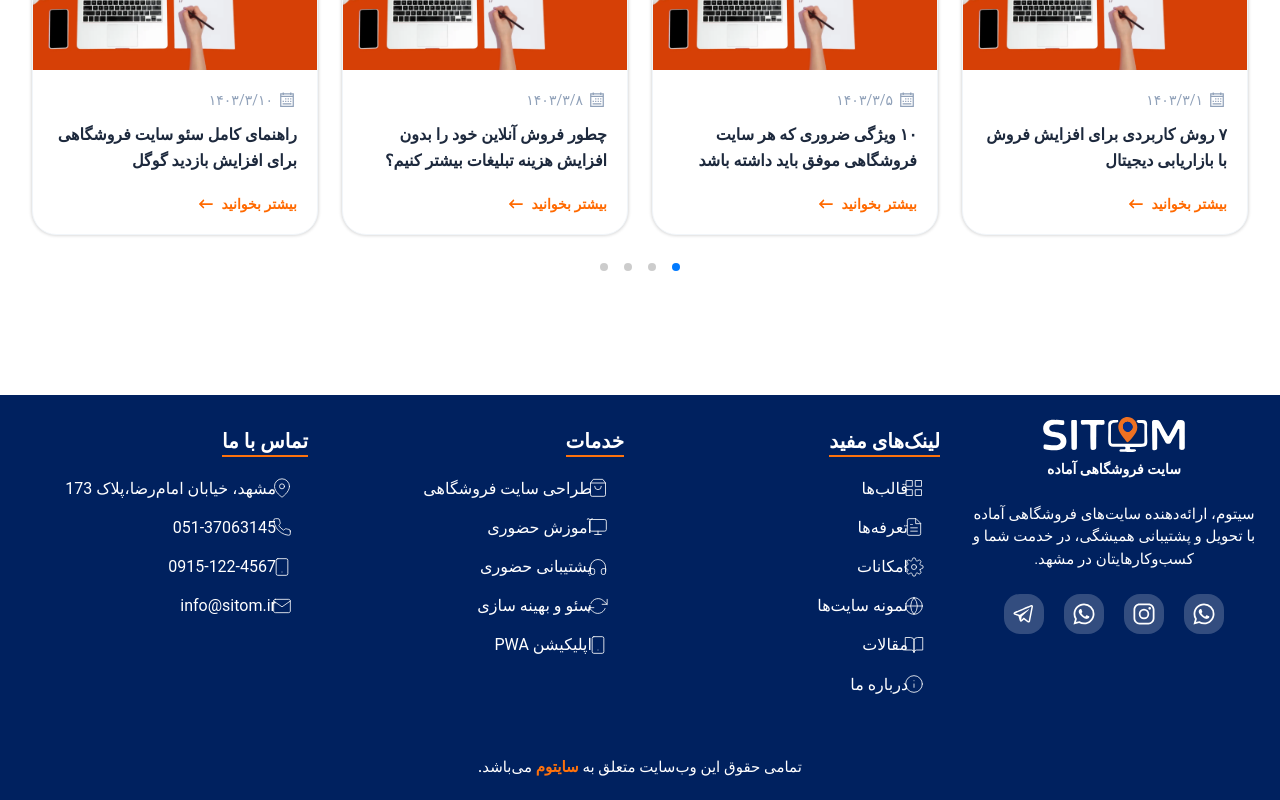
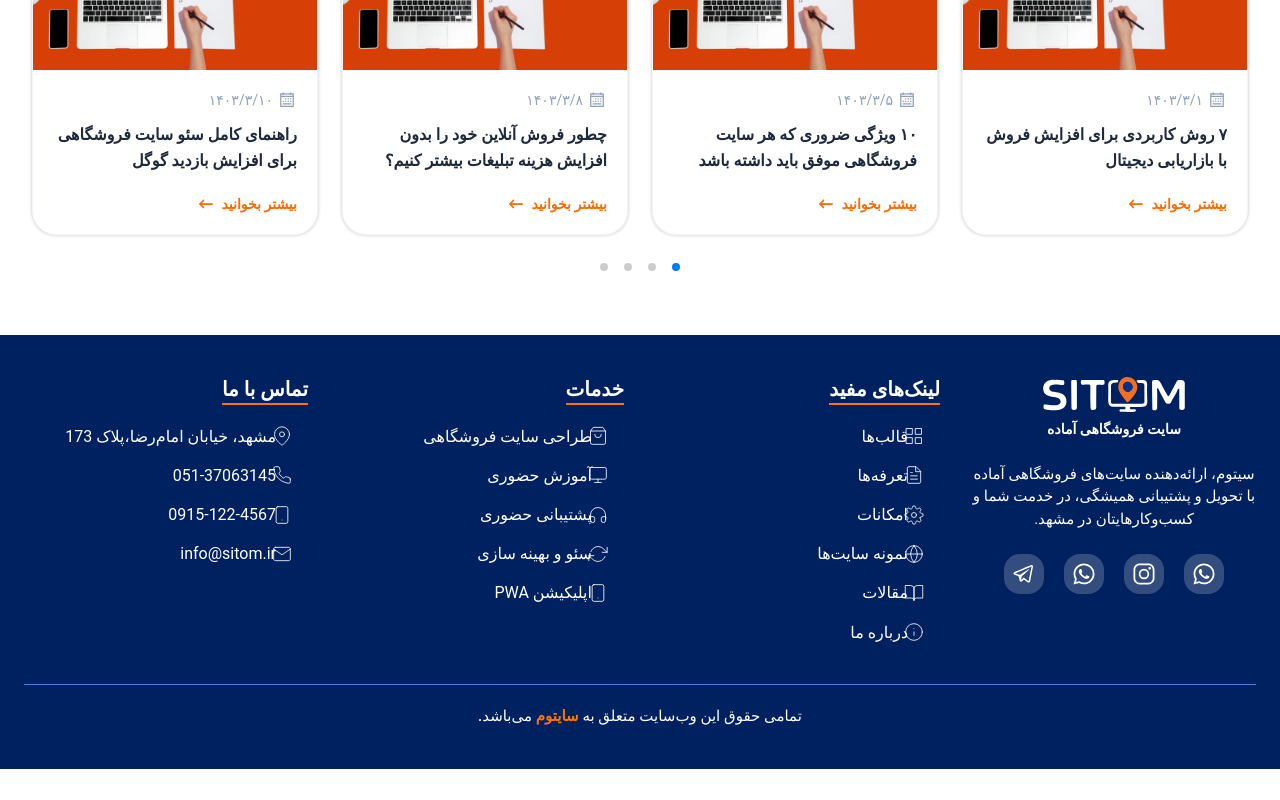
Before and after one commit to MohammadSoleimanikia/webetom, a Next.js app: page / in a window 1280 px wide. Shown: the part 6195-6995 px from the top of the page. After the commit the page ends 6964 px from the top, so only its background shows below. Built offline with nearby package versions, Linux system fonts and the light colour scheme; what @mui/material-nextjs would draw is missing.

Commit message:
style : change padding and change top border of items

```diff
--- a/src/layout/footer/index.tsx
+++ b/src/layout/footer/index.tsx
@@ -8,7 +8,7 @@ import { FOOTER_MENUS } from "@/data/FOOTER_MENU";
 
 export default function Footer() {
   return (
-    <footer className={clsx("bg-primary-darker py-5 text-white", TOP_MARGIN)}>
+    <footer className={clsx("bg-primary-darker py-10 text-white")}>
       <Container maxWidth="xxl">
         {/* main section */}
         <div className="grid grid-cols-1 gap-8 md:grid-cols-2 lg:grid-cols-4">
@@ -21,7 +21,7 @@ export default function Footer() {
         </div>
 
         {/* lower section (copy write text) */}
-        <div className="mt-8 flex justify-center pt-5">
+        <div className="mt-8 flex justify-center pt-5 border-t border-primary-light">
           {/* copy write text */}
           <div>
             <Typography className="h-6 font-medium text-white">
--- a/src/layout/footer/menuSection.tsx
+++ b/src/layout/footer/menuSection.tsx
@@ -5,10 +5,10 @@ type Props = {
 };
 export default function MenuSection({ menu }: Props) {
   return (
-    <div className="border-secondary w-full border-t-2 pt-3 md:border-0">
+    <div className="w-full ">
       <Typography
         variant="h5"
-        className="border-secondary w-fit text-xl md:border-b-2"
+        className="border-secondary w-fit text-xl border-b-2"
       >
         {menu.title}
       </Typography>
```
